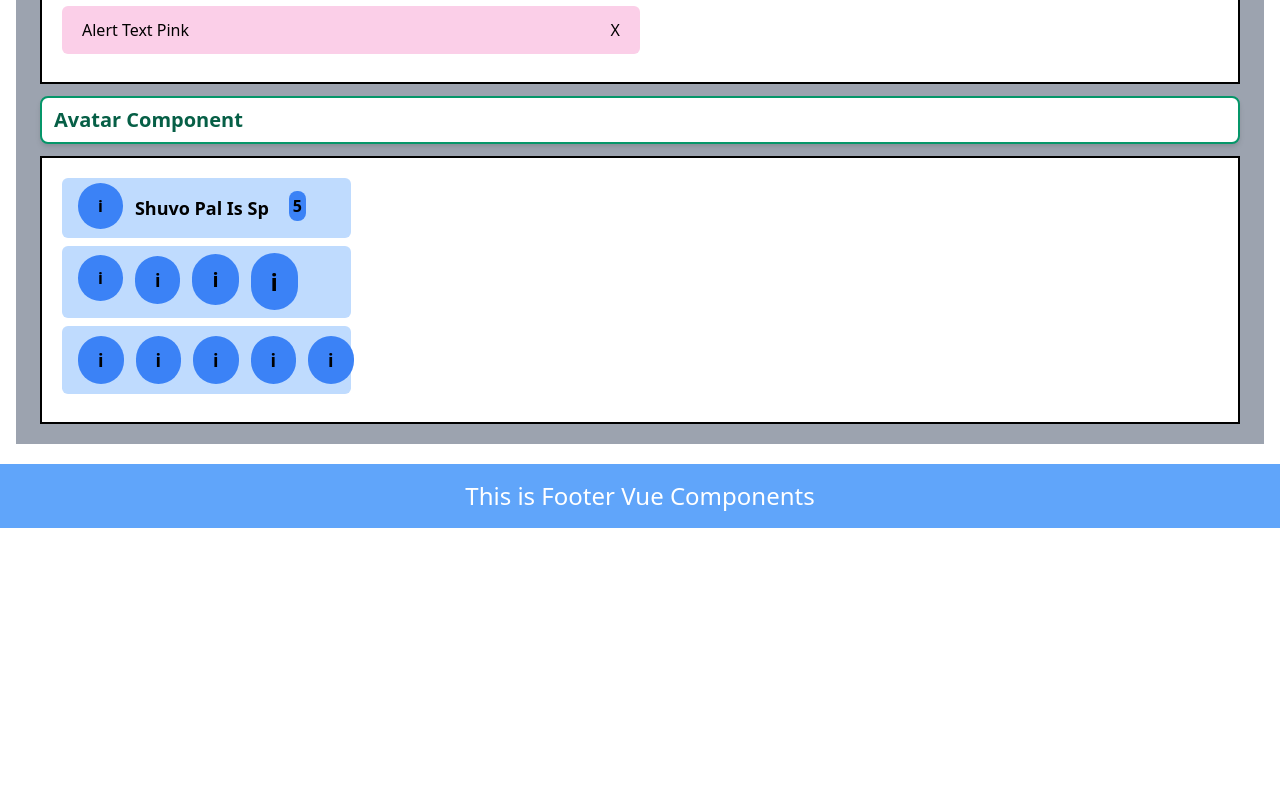
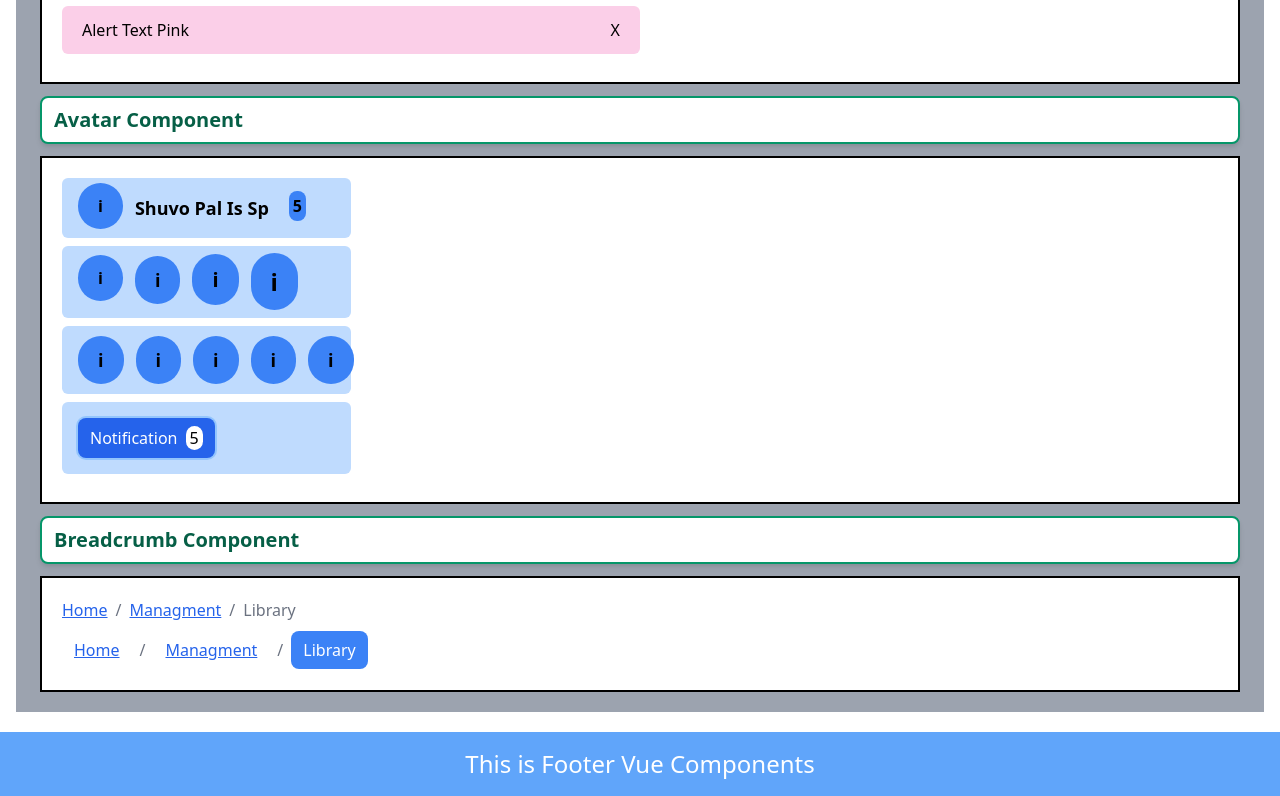
Before and after one commit to krishnopal/vue-component, a Vue app: page / in a window 1280 px wide. Shown: the part 1136-1932 px from the top of the page. Before the commit the page ends 1664 px from the top, so only its background shows below. Built offline with nearby package versions, Linux system fonts and the light colour scheme.

Commit message:
Breadcrumb is ready

```diff
--- /dev/null
+++ b/src/components/Avatar/FourAvatar.vue
@@ -0,0 +1,8 @@
+<template>
+    <div class="bg-blue-200 text-black rounded-md py-4 px-4 w-1/4">
+        <button class="flex bg-blue-600 text-white rounded-lg cursor-pointer py-2 px-3 mb-0 focus:outline-none ring-2 ring-blue-300">
+            Notification
+            <span class="ml-2 bg-white text-black px-1 rounded-full">5</span>
+        </button>
+    </div>
+</template>
--- /dev/null
+++ b/src/components/Breadcrumb/FristBreadcrumb.vue
@@ -0,0 +1,7 @@
+<template>
+    <ul class="flex">
+                                <li><a class="text-md underline text-blue-600 hover:text-blue-800 mr-2" href="">Home</a><span class="text-gray-500">/</span></li>
+                                <li><a class="text-md underline text-blue-600 hover:text-blue-800 mx-2" href="">Managment</a><span class="text-gray-500">/</span></li>
+                                <li><a class="text-md text-gray-500 mx-2" href="">Library</a></li>
+                            </ul>
+</template>
--- /dev/null
+++ b/src/components/Breadcrumb/SecondBreadcrumb.vue
@@ -0,0 +1,7 @@
+<template>
+    <ul class="flex">
+                                <li><a class="text-md underline hover:bg-blue-500 py-2 px-3 rounded-lg text-blue-600 hover:text-white mr-2 transition duration-300 ease-in-out" href="">Home</a><span class="text-gray-500">/</span></li>
+                                <li><a class="text-md underline hover:bg-blue-500 hover:text-white py-2 px-3 rounded-lg text-blue-600 mx-2 transition duration-300 ease-in-out" href="">Managment</a><span class="text-gray-500">/</span></li>
+                                <li><a class="text-md bg-blue-500 py-2 px-3 rounded-lg text-white mx-2" href="">Library</a></li>
+                            </ul>
+</template>
--- a/src/components/Home.vue
+++ b/src/components/Home.vue
@@ -76,7 +76,7 @@
                     </div>
                     <!-- Alert Component End-->
 
-                    <!-- Alert Component -->
+                    <!-- Avatar Component -->
                     <div class="hover:bg-gray-500 hover:text-white shadow-md transition duration-300 ease-in-out rounded-lg bg-white text-xl text-green-800 font-bold py-2 w-full px-3 border-2 border-green-600 cursor-pointer my-3">
                         <p>Avatar Component</p>
                     </div>
@@ -90,8 +90,25 @@
                         <div class="mb-2">
                             <ThreeAvatar/>
                         </div>
+                        <div class="mb-2">
+                            <FourAvatar/>
+                        </div>
                     </div>
-                    <!-- Alert Component End-->
+                    <!-- Avatar Component End-->
+
+                    <!-- Breadcrumb Component -->
+                    <div class="hover:bg-gray-500 hover:text-white shadow-md transition duration-300 ease-in-out rounded-lg bg-white text-xl text-green-800 font-bold py-2 w-full px-3 border-2 border-green-600 cursor-pointer my-3">
+                        <p>Breadcrumb Component</p>
+                    </div>
+                    <div class="bg-white border-2 border-black p-5">
+                        <div class="mb-4">
+                            <FristBreadcrumb/>
+                        </div>
+                        <div class="mb-2">
+                            <SecondBreadcrumb/>
+                        </div>
+                    </div>
+                    <!-- Breadcrumb Component End-->
 
                 </div>
             </section>
@@ -125,6 +142,11 @@ import PinkAlert from '../components/Alert/PinkAlert.vue'
 import FristAvatar from '../components/Avatar/FristAvatar.vue'
 import SecondAvatar from '../components/Avatar/SecondAvatar.vue'
 import ThreeAvatar from '../components/Avatar/ThreeAvatar.vue'
+import FourAvatar from '../components/Avatar/FourAvatar.vue'
+
+import FristBreadcrumb from '../components/Breadcrumb/FristBreadcrumb.vue'
+import SecondBreadcrumb from '../components/Breadcrumb/SecondBreadcrumb.vue'
+
 
 //  v-if="showButton"
 // @click="showButtonFunction"
```
